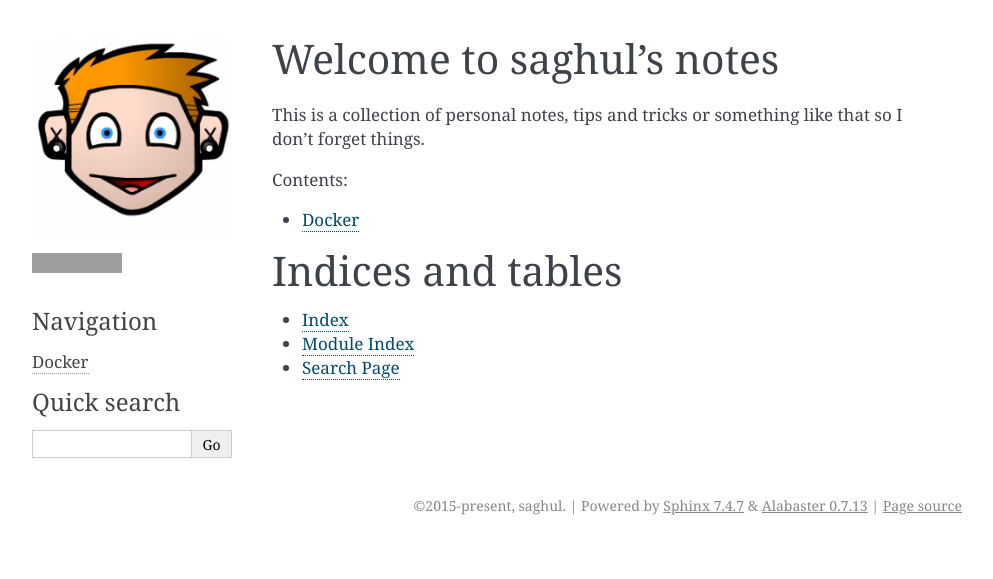
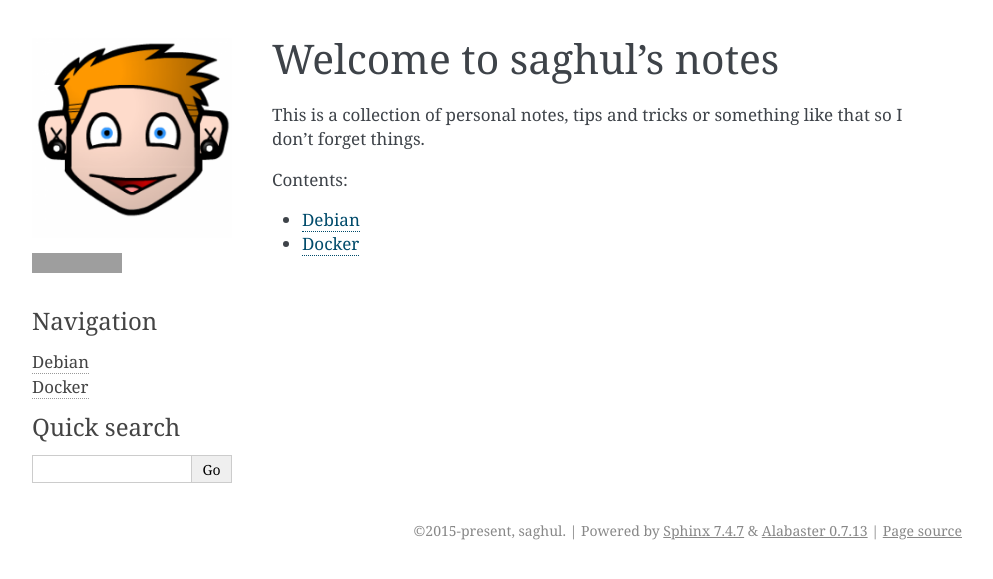
Before and after one commit to saghul/notes, a Sphinx documentation site: the page built from source/index.rst, in a window 1280 px wide, cut to the strip 0-579 px from the top of the page. Shown: the whole strip, without its empty margins (148-1141 px from the left). Built offline with Sphinx 7.4.7, drawn with Linux system fonts in a browser that asks for light colours; grey boxes are pictures that could not be loaded.

Commit message:
Add notes on Debian

```diff
--- a/source/index.rst
+++ b/source/index.rst
@@ -8,14 +8,7 @@ so I don't forget things.
 Contents:
 
 .. toctree::
-   :maxdepth: 1
+    :maxdepth: 1
 
-   docker
-
-
-Indices and tables
-==================
-
-* :ref:`genindex`
-* :ref:`modindex`
-* :ref:`search`
+    debian
+    docker
```
Also changed, not shown: source/debian.rst (added, +20 -0 lines).
